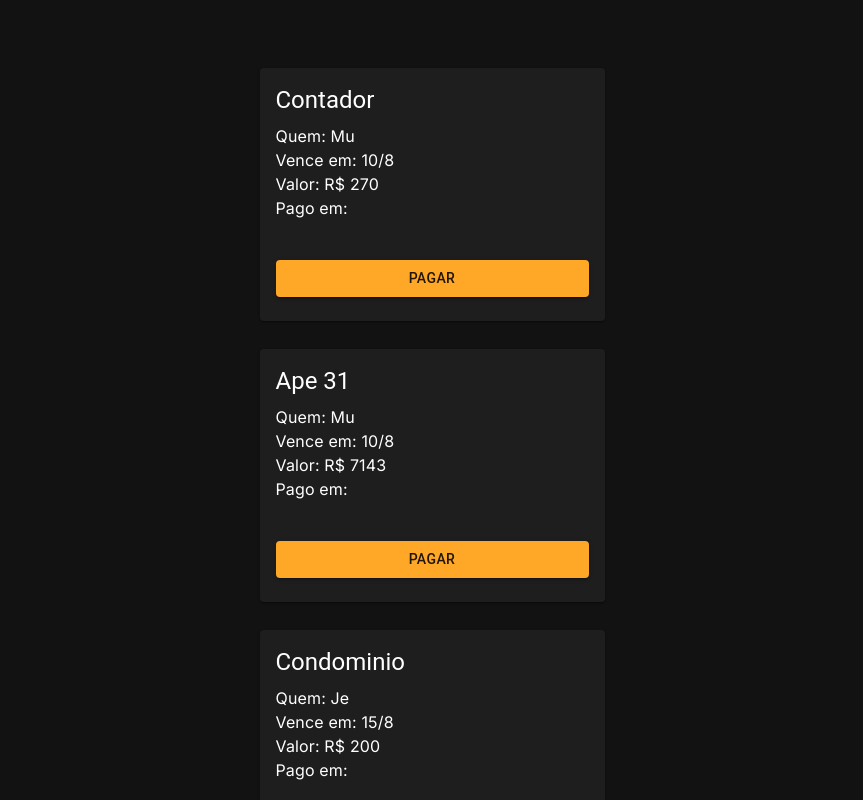
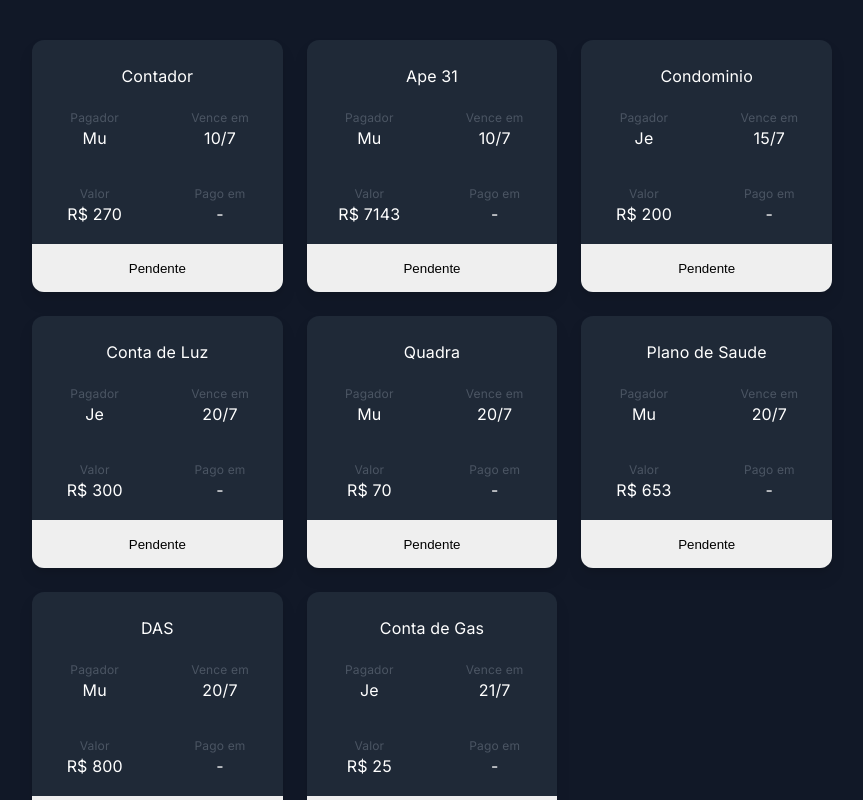
Before and after one commit to muromeo1/bills, a Next.js app: page / in a window 1280 px wide. Shown: the top 800 px of the page, without its empty margins (208-1071 px from the left). Built offline with nearby package versions, Linux system fonts and the light colour scheme.

Commit message:
creates layout + functionality of paying bills

```diff
--- a/bills.json
+++ b/bills.json
@@ -21,14 +21,6 @@
     "title": "Condominio",
     "due_to": "15",
     "value": "200",
-    "paid_on": ""
-  },
-  {
-    "id": 4,
-    "who": "mu",
-    "title": "Marcenaria",
-    "due_to": "20",
-    "value": "1833",
     "paid_on": ""
   },
   {
--- a/package.json
+++ b/package.json
@@ -1,6 +1,6 @@
 {
   "name": "bills",
-  "version": "0.1.0",
+  "version": "1.0.0",
   "private": true,
   "scripts": {
     "dev": "next dev",
@@ -20,6 +20,7 @@
     "@types/react-dom": "18.2.7",
     "autoprefixer": "10.4.15",
     "axios": "^1.5.0",
+    "classnames": "^2.3.2",
     "eslint": "8.48.0",
     "eslint-config-next": "13.4.19",
     "lodash": "^4.17.21",
@@ -28,7 +29,8 @@
     "react": "18.2.0",
     "react-dom": "18.2.0",
     "tailwindcss": "3.3.3",
-    "typescript": "5.2.2"
+    "typescript": "5.2.2",
+    "usehooks-ts": "^2.9.1"
   },
   "devDependencies": {
     "@types/lodash": "^4.14.197",
--- a/src/app/api/bills/route.ts
+++ b/src/app/api/bills/route.ts
@@ -9,6 +9,11 @@ export type BillType = {
 	due_to: string;
 	value: string;
 	paid_on: string;
+};
+
+export const routes = {
+	GET: "/api/bills",
+	POST: "/api/bills",
 };
 
 const filePath = path.join(process.cwd(), "bills.json");
--- a/src/app/atoms/Button.tsx
+++ b/src/app/atoms/Button.tsx
@@ -7,15 +7,24 @@ interface ButtonProps {
   icon?: string;
   fullWidth?: ButtonBaseProps["fullWidth"];
   onClick?: () => void;
+  className?: string;
 }
 
-function Button({ color, label, icon, fullWidth, onClick }: ButtonProps) {
+function Button({
+  color,
+  label,
+  icon,
+  fullWidth,
+  onClick,
+  className,
+}: ButtonProps) {
   return (
     <ButtonMUI
       variant="contained"
       color={color}
       fullWidth={fullWidth}
       onClick={onClick}
+      className={className}
     >
       {icon}
       {label}
--- /dev/null
+++ b/src/app/atoms/Card.tsx
@@ -0,0 +1,35 @@
+import Item from "./Card/Item";
+
+interface CardProps {
+  children: React.ReactNode;
+}
+
+const Card = ({ children }: CardProps) => {
+  return (
+    <div className="bg-gray-800 rounded-xl drop-shadow-lg flex flex-col gap-1">
+      {children}
+    </div>
+  );
+};
+
+const Header = ({ children }: CardProps) => {
+  return (
+    <div className="w-full items-center mt-6 rounded-t-xl text-center">
+      {children}
+    </div>
+  );
+};
+
+const Body = ({ children }: CardProps) => {
+  return (
+    <div className="h-[19vh] mb-12 w-full grid grid-cols-2 text-center items-center">
+      {children}
+    </div>
+  );
+};
+
+Card.Header = Header;
+Card.Body = Body;
+Card.Item = Item;
+
+export default Card;
--- /dev/null
+++ b/src/app/atoms/Card/Item.tsx
@@ -0,0 +1,15 @@
+interface ItemProps {
+  title: string;
+  content: string;
+}
+
+const Item = ({ title, content }: ItemProps) => {
+  return (
+    <div className="who flex grid grid-row-2">
+      <div className="text-xs text-gray-600">{title}</div>
+      {content}
+    </div>
+  );
+};
+
+export default Item;
--- /dev/null
+++ b/src/app/atoms/Grid.tsx
@@ -0,0 +1,23 @@
+import cn from "classnames";
+
+interface GridProps {
+  children: React.ReactNode;
+  className?: string;
+}
+
+const Grid = ({ children, className }: GridProps) => {
+  return (
+    <div
+      className={cn(
+        "lg:h-screen h-full 2xl:px-[40vh] lg:px-[30vh]",
+        "md:px-[20vh] p-10 grid xl:grid-cols-3 ",
+        "grid-cols-1 gap-6",
+        className
+      )}
+    >
+      {children}
+    </div>
+  );
+};
+
+export default Grid;
--- a/src/app/molecules/Card.tsx
+++ /dev/null
@@ -1,51 +0,0 @@
-import { ReactNode } from "react";
-import CardMUI from "@mui/material/Card";
-import CardContent from "@mui/material/CardContent";
-import Typography from "@mui/material/Typography";
-import { BillType } from "../api/bills/route";
-import { Box } from "@mui/material";
-import { capitalize } from "lodash";
-
-interface CardProps {
-  className?: string;
-  title: string;
-  description?: string;
-  children?: ReactNode;
-  bill?: BillType;
-}
-
-const currentMonth = new Date().getMonth();
-const nextMonth = new Date().getMonth() + 1;
-
-function Card({ className, title, description, children, bill }: CardProps) {
-  return (
-    <CardMUI sx={{ width: 345 }} className={className}>
-      <CardContent>
-        <Typography gutterBottom variant="h5">
-          {title}
-        </Typography>
-        <Typography variant="body2" color="text.secondary">
-          {description}
-        </Typography>
-
-        {bill && (
-          <Box sx={{ display: "flex", flexDirection: "column" }}>
-            <Box>Quem: {capitalize(bill.who)}</Box>
-            <Box>
-              Vence em: {bill.due_to}/{nextMonth}
-            </Box>
-            <Box>Valor: R$ {bill.value}</Box>
-            <Box>
-              Pago em: {bill.paid_on}
-              {bill.paid_on ? `/${currentMonth}` : ""}
-            </Box>
-          </Box>
-        )}
-
-        {children && <div className="mt-10">{children}</div>}
-      </CardContent>
-    </CardMUI>
-  );
-}
-
-export default Card;
--- /dev/null
+++ b/src/app/molecules/PayBillButton.tsx
@@ -0,0 +1,48 @@
+import { useState } from "react";
+import cn from "classnames";
+import axios from "axios";
+
+import { BillType, routes } from "../api/bills/route";
+
+interface PayBillButtonProps {
+  bill: BillType;
+  fetchData: () => void;
+}
+
+const PayBillButton = ({ bill, fetchData }: PayBillButtonProps) => {
+  const [paid, setPaid] = useState(!!bill.paid_on);
+
+  const label = paid ? "Pago" : "Pendente";
+  const color = paid ? "green" : "amber";
+
+  const onClick = (id: number, paid: boolean) => {
+    axios
+      .post(
+        routes.POST,
+        { id: id, paid: paid },
+        { headers: { "Content-Type": "application/json" } }
+      )
+      .then(() => {
+        setPaid(paid);
+        fetchData();
+      })
+      .catch((err) => {
+        console.log("ERROR", err);
+      });
+  };
+
+  return (
+    <button
+      onClick={() => onClick(bill.id, !paid)}
+      className={cn(
+        `bg-${color}-200 hover:bg-${color}-300 active:bg-${color}-400`,
+        "w-full h-12 bottom-0 cursor-pointer",
+        "absolute rounded-b-xl border-0"
+      )}
+    >
+      <div className={`text-md text-${color}-900`}>{label}</div>
+    </button>
+  );
+};
+
+export default PayBillButton;
--- a/src/app/organisms/AppContent.tsx
+++ b/src/app/organisms/AppContent.tsx
@@ -1,36 +1,20 @@
-import { Grid } from "@mui/material";
-import Card from "../molecules/Card";
-import Button from "../atoms/Button";
-import { useState, useEffect } from "react";
+import { BillType, routes } from "../api/bills/route";
+import { capitalize } from "lodash";
+import { useEffect, useState } from "react";
 import axios from "axios";
-import { BillType } from "../api/bills/route";
 
-function AppContent() {
-  const [data, setData] = useState<BillType[]>([]);
+import Grid from "../atoms/Grid";
+import Card from "../atoms/Card";
+import PayBillButton from "../molecules/PayBillButton";
 
-  const fetchData = async () => {
+const AppContent = () => {
+  const [data, setData] = useState([]);
+
+  const fetchData = () => {
     axios
-      .get("/api/bills")
+      .get(routes.GET, { headers: { "Content-Type": "application/json" } })
       .then((res) => {
         setData(res.data);
-      })
-      .catch((err) => {
-        console.log("ERROR", err);
-      });
-  };
-
-  const onButtonClick = (id: number, paid: boolean) => {
-    axios
-      .post(
-        "/api/bills/",
-        { id: id, paid: !paid },
-        { headers: { "Content-Type": "application/json" } }
-      )
-      .then(() => {
-        fetchData();
-      })
-      .catch((err) => {
-        console.log("ERROR", err);
       });
   };
 
@@ -38,29 +22,37 @@ function AppContent() {
     fetchData();
   }, []);
 
+  const currentDate = new Date();
+  const currentMonth = currentDate.getMonth();
+
+  const paidOn = (paidOn: string) => {
+    if (!paidOn) return "-";
+
+    return paidOn;
+  };
+
+  if (!data) return null;
+
   return (
-    <Grid
-      container
-      direction="row"
-      justifyContent="space-around"
-      alignItems="center"
-      pt={5}
-      px={{ sm: 5, md: 50 }}
-    >
-      {[...data].map((bill) => (
-        <Card key={bill.id} className="mt-7" title={bill.title} bill={bill}>
-          <Button
-            color={bill.paid_on ? "success" : "warning"}
-            label={bill.paid_on ? "Pago" : "Pagar"}
-            fullWidth={true}
-            onClick={() => {
-              onButtonClick(bill.id, !!bill.paid_on);
-            }}
-          />
+    <Grid className="bg-gray-900">
+      {data?.map((bill: BillType) => (
+        <Card key={bill.id}>
+          <Card.Header>{bill.title}</Card.Header>
+          <Card.Body>
+            <Card.Item title="Pagador" content={capitalize(bill.who)} />
+            <Card.Item
+              title="Vence em"
+              content={`${bill.due_to}/${currentMonth}`}
+            />
+            <Card.Item title="Valor" content={`R$ ${bill.value}`} />
+            <Card.Item title="Pago em" content={paidOn(bill.paid_on)} />
+          </Card.Body>
+
+          <PayBillButton bill={bill} fetchData={fetchData} />
         </Card>
       ))}
     </Grid>
   );
-}
+};
 
 export default AppContent;
```
Also changed, not shown: 2 other files (tests, documents, lock files or other folders).
